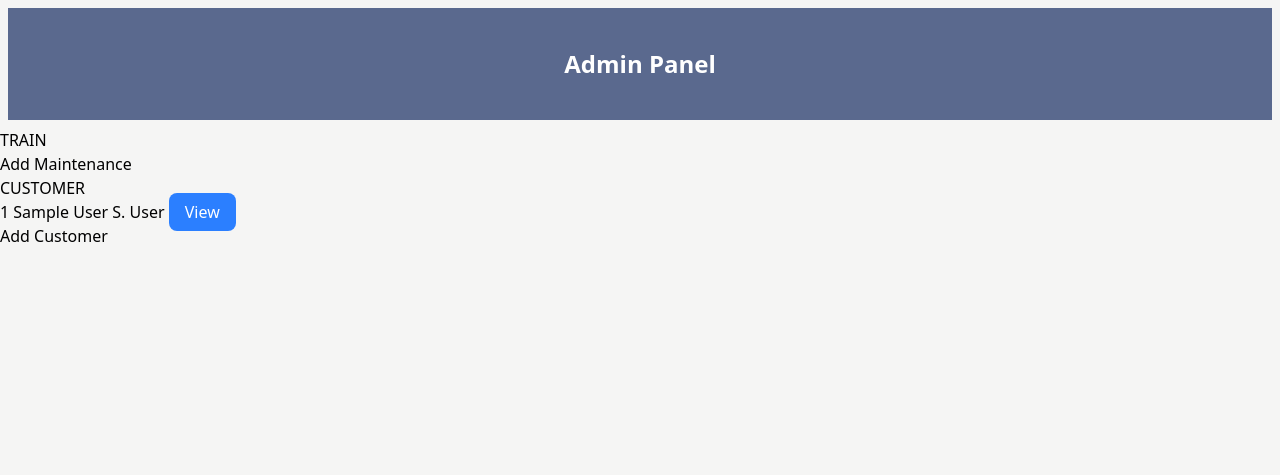
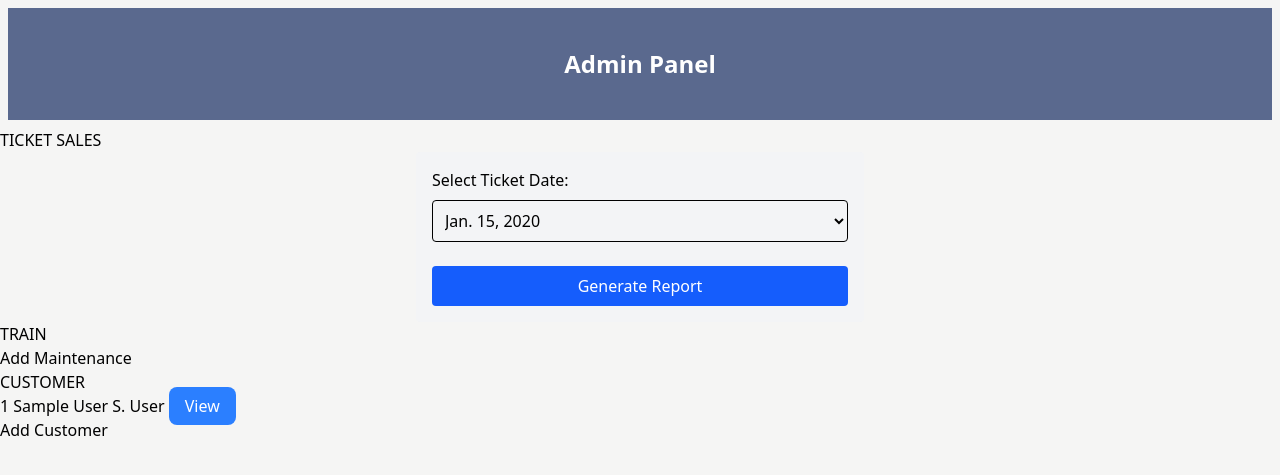
Before and after one commit to youth-of-may/CSCI41-Sure, a Django app: page /tirian/admin in a window 1280 px wide. Shown: the part 64-539 px from the top of the page. Run offline with Django 5.2, Linux system fonts and the light colour scheme; tables that the repository leaves empty hold one stand-in row (values such as "Sample post").

Commit message:
added a form to generate ticket sales reports, button doesnt work yet

```diff
--- a/tirrianTrains/trainapp/services/ticket_sql.py
+++ b/tirrianTrains/trainapp/services/ticket_sql.py
@@ -71,3 +71,10 @@ def ticketDetails(ticket_id=None):
     ORDER BY st.tripDate, st.departureTime;
     """
     return db.execute(sql, [ticket_id])
+
+def list_tickets():
+    """
+    Simple helper function to generate all tickets
+    """
+    sql = 'SELECT * FROM ticket'
+    return db.execute(sql)
--- a/tirrianTrains/trainapp/templates/trainapp/admin/admin_view.html
+++ b/tirrianTrains/trainapp/templates/trainapp/admin/admin_view.html
@@ -7,6 +7,27 @@
 {% block content %}
 <div class="bg-[#5A698E] flex h-28 items-center justify-center px-4 m-2">
         <h1 class="text-2xl text-white font-semibold text-center">Admin Panel</h1>
+</div>
+<div>
+    <!--use the template found in booking to style this-->
+    <h1>TICKET SALES</h1>
+    <form method="POST" action="{% url 'admin_ticket_sales' %}" class="max-w-md mx-auto bg-gray-100 p-4 rounded">
+        {% csrf_token %}
+
+        <label for="ticketDate" class="block mb-2 font-medium">Select Ticket Date:</label>
+        <select name="ticketDate" id="ticketDate" class="w-full p-2 mb-4 border rounded">
+            {% for d in tickets %}
+                <option value="{{ d.ticketDate }}">{{ d.ticketDate }}</option>
+            {% endfor %}
+        </select>
+
+        <button
+            type="submit"
+            class="w-full bg-blue-600 text-white py-2 mt-2 rounded hover:bg-blue-700"
+        >
+            Generate Report
+        </button>
+    </form>
 </div>
 <div>
     <!--use the template found in booking to style this-->
--- a/tirrianTrains/trainapp/urls.py
+++ b/tirrianTrains/trainapp/urls.py
@@ -20,4 +20,5 @@ urlpatterns = [
     path('routes/<int:routeID>/price_change', change_route_price, name="change_route_price"),
     path('tirian/admin', admin_details, name="tirian_admin"),
     path('customer/<int:pk>/history', admin_travel_history, name="travel_history"),
+    path('ticket_sales/', admin_ticket_sales, name="admin_ticket_sales")
 ]
--- a/tirrianTrains/trainapp/views/admin_views.py
+++ b/tirrianTrains/trainapp/views/admin_views.py
@@ -1,11 +1,14 @@
 from django.shortcuts import render, redirect
 from trainapp.services.maintenance_sql import *
 from trainapp.services.customer_sql import *
+from trainapp.services.ticket_sql import *
+from django.http import HttpResponse
 
 def admin_details(request):
     context = {
         'trains': list_trains(),
         'customers': list_customers(),
+        'tickets': list_tickets(),
     }
     return render(request, "trainapp/admin/admin_view.html", context)
 
@@ -15,3 +18,6 @@ def admin_travel_history(request, pk):
         'travel_history': generate_travel_history(pk)
     }
     return render(request, "trainapp/admin/travel_history.html", context)
+
+def admin_ticket_sales(request):
+    return HttpResponse("still working")
```
